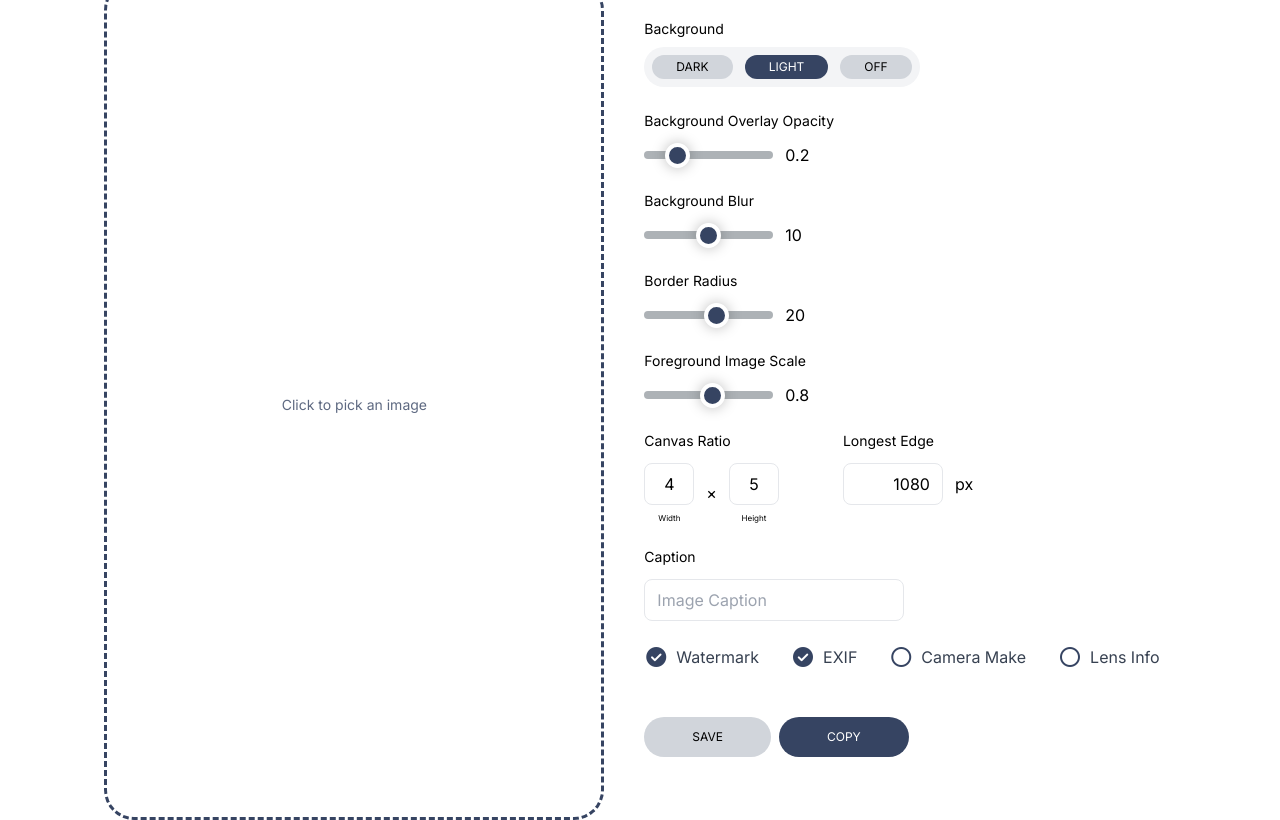
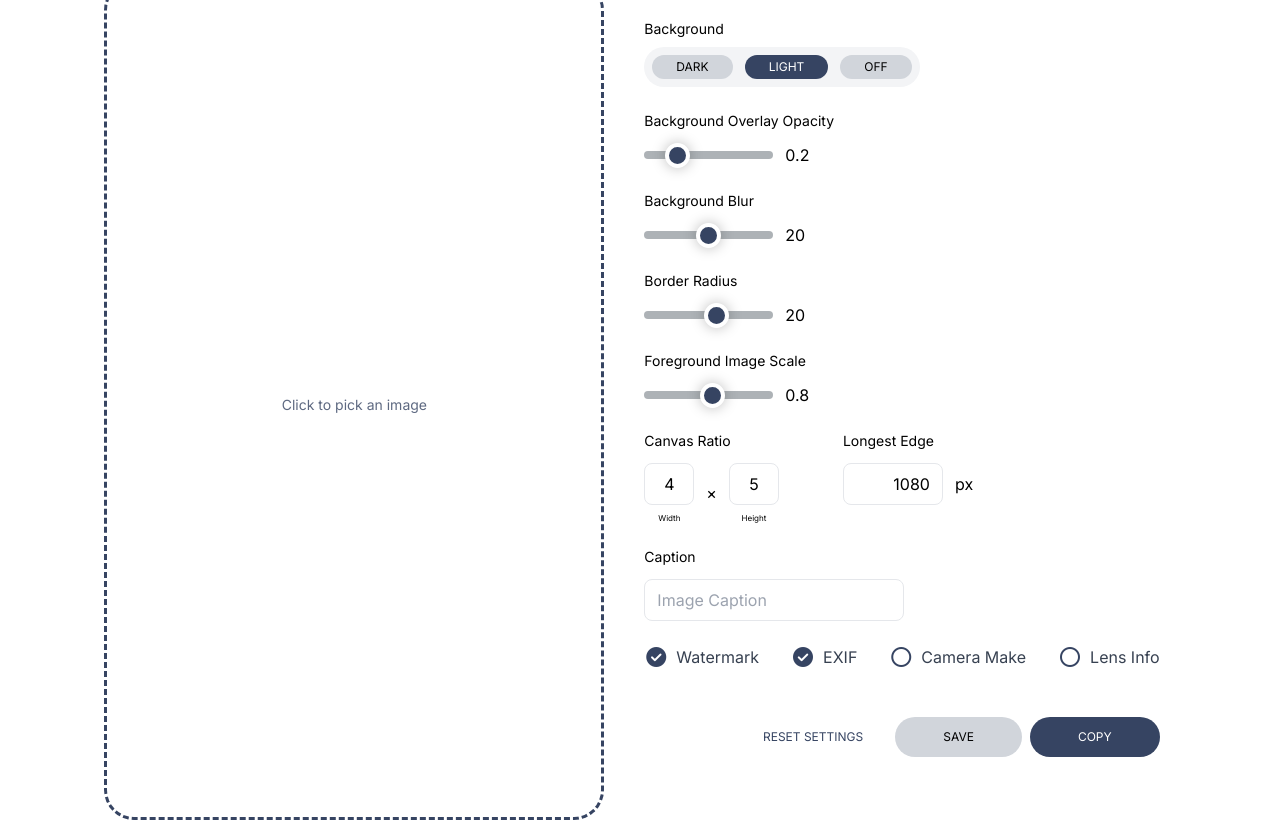
Before and after one commit to nipunadodan/photoframe, a React (Vite) app: page / in a window 1280 px wide. Built offline with nearby package versions, Linux system fonts and the light colour scheme.

Commit message:
Added settings RESET function, Refactoring, bugfixing,

```diff
--- a/package.json
+++ b/package.json
@@ -10,6 +10,7 @@
     "preview": "vite preview"
   },
   "dependencies": {
+    "html2canvas": "^1.4.1",
     "prop-types": "^15.8.1",
     "react": "^18.3.1",
     "react-dom": "^18.3.1"
--- a/src/App.css
+++ b/src/App.css
@@ -48,6 +48,9 @@ label {
     &.active {
         @apply bg-cta text-white
     }
+    &.transparent {
+        @apply bg-transparent px-6 text-cta
+    }
 }
 
 .value-slider {
--- a/src/components/controls/check/Check.jsx
+++ b/src/components/controls/check/Check.jsx
@@ -1,4 +1,3 @@
-import { useState } from 'react';
 import PropTypes from 'prop-types';
 
 export const Check = ({name, label, status, onChange}) => {
@@ -9,18 +8,13 @@ export const Check = ({name, label, status, onChange}) => {
         onChange: PropTypes.func,
     };
 
-    const [isChecked, setIsChecked] = useState(status);
-
     const changeCheckStatus = () => {
-        const sts = isChecked;
-
-        setIsChecked(!sts);
-        onChange(name, !sts);
+        onChange(name, !status);
     }
 
     return (
         <div className={'cursor-pointer inline-flex flex-row gap-2 text-cta'} onClick={changeCheckStatus}>
-            {isChecked
+            {status
                 ? <span className={'material-symbols-filled material-symbols-rounded'}>check_circle</span>
                 : <span className={'material-symbols-outline material-symbols-rounded'}>radio_button_unchecked</span>
             }
--- a/src/components/controls/valueSlider/ValueSlider.jsx
+++ b/src/components/controls/valueSlider/ValueSlider.jsx
@@ -1,4 +1,3 @@
-import { useState } from 'react';
 import PropTypes from 'prop-types';
 
 export const ValueSlider = ({name, value, min, max, step, onChange}) => {
@@ -10,10 +9,7 @@ export const ValueSlider = ({name, value, min, max, step, onChange}) => {
         step: PropTypes.number,
         onChange: PropTypes.func,
     };
-    const [range, setRange] = useState(value);
-
     const onRangeChange = (e) => {
-        setRange(e.target.value);
         onChange(name, e.target.value);
     }
 
@@ -21,7 +17,7 @@ export const ValueSlider = ({name, value, min, max, step, onChange}) => {
         <input
             name={name}
             type={'range'}
-            value={range}
+            value={value}
             min={(min ?? 0)}
             max={(max ?? 100)}
             step={step}
--- a/src/components/imagePlaceholder/canvasHolder/CanvasHolder.jsx
+++ b/src/components/imagePlaceholder/canvasHolder/CanvasHolder.jsx
@@ -2,6 +2,7 @@ import PropTypes from 'prop-types';
 import './canvasHolder.css'
 import { useContext, useRef, useState } from 'react';
 import { SettingsContext } from '../../../context/SettingsContext.jsx';
+import html2canvas from 'html2canvas';
 
 export const CanvasHolder = ({width, height, className}) => {
     CanvasHolder.propTypes = {
@@ -63,7 +64,7 @@ export const CanvasHolder = ({width, height, className}) => {
             <canvas ref={canvasBackRef} style={{
                 position:'absolute',
                 zIndex: -8,
-                transform: 'scale(1.05)',
+                transform: 'scale(1.08)',
                 filter: 'blur('+settings.background_blur+'px)',
                 width: '100%', height: '100%',
                 objectFit: 'cover',
@@ -84,6 +85,7 @@ export const CanvasHolder = ({width, height, className}) => {
                     top: 0,
                     zIndex: 10,
                     height: '100%',
+                    width: '100%',
                     transform: 'translateX(-50%) scale(' + settings.foreground_image_scale + ')',
                     borderRadius: settings.border_radius + 'px',
                     left: '50%',
--- a/src/context/SettingsContext.jsx
+++ b/src/context/SettingsContext.jsx
@@ -8,10 +8,10 @@ export const SettingsProvider = ({ children }) => {
         children: PropTypes.node
     };
 
-    const [settings, setSettings] = useState({
+    const INIT = {
         background: 'light',
         background_overlay_opacity: 0.20,
-        background_blur: 10,
+        background_blur: 20,
         border_radius: 20,
         foreground_image_scale: 0.8,
         longest_edge: 1080,
@@ -22,7 +22,13 @@ export const SettingsProvider = ({ children }) => {
         exif: true,
         camera_make: false,
         lens_info: false,
-    });
+    };
 
-    return <SettingsContext.Provider value={{settings, setSettings}}>{children}</SettingsContext.Provider>;
+    const [settings, setSettings] = useState(INIT);
+
+    const resetSettings = () => {
+        setSettings(INIT);
+    }
+
+    return <SettingsContext.Provider value={{settings, setSettings, resetSettings}}>{children}</SettingsContext.Provider>;
 }
--- a/src/screens/uploadReady/Home.jsx
+++ b/src/screens/uploadReady/Home.jsx
@@ -5,7 +5,7 @@ import { TextInput } from '../../components/controls/textinput/TextInput.jsx';
 import { CanvasHolder } from '../../components/imagePlaceholder/canvasHolder/CanvasHolder.jsx';
 
 export const Home = () => {
-    const {settings, setSettings} = useContext(SettingsContext);
+    const {settings, setSettings, resetSettings} = useContext(SettingsContext);
 
     const setSettingsGlobal = (name, value) => {
         setSettings({
@@ -55,7 +55,7 @@ export const Home = () => {
                                 name={'background_blur'}
                                 value={settings.background_blur}
                                 min={0}
-                                max={20}
+                                max={40}
                                 step={0.1}
                                 onChange={setSettingsGlobal}
                             />
@@ -176,7 +176,8 @@ export const Home = () => {
                         />
                     </div>
 
-                    <div className={'inline-flex flex-row gap-2 py-6'}>
+                    <div className={'flex flex-row justify-end gap-2 py-6'}>
+                        <input type={'submit'} className={'cta transparent'} value={'RESET SETTINGS'} onClick={resetSettings}/>
                         <input type={'submit'} className={'cta'} value={'SAVE'}/>
                         <input type={'submit'} className={'cta active'} value={'COPY'}/>
                     </div>
```
Also changed, not shown: public/bg-img-1.png (deleted), 1 other file (tests, documents, lock files or other folders).
